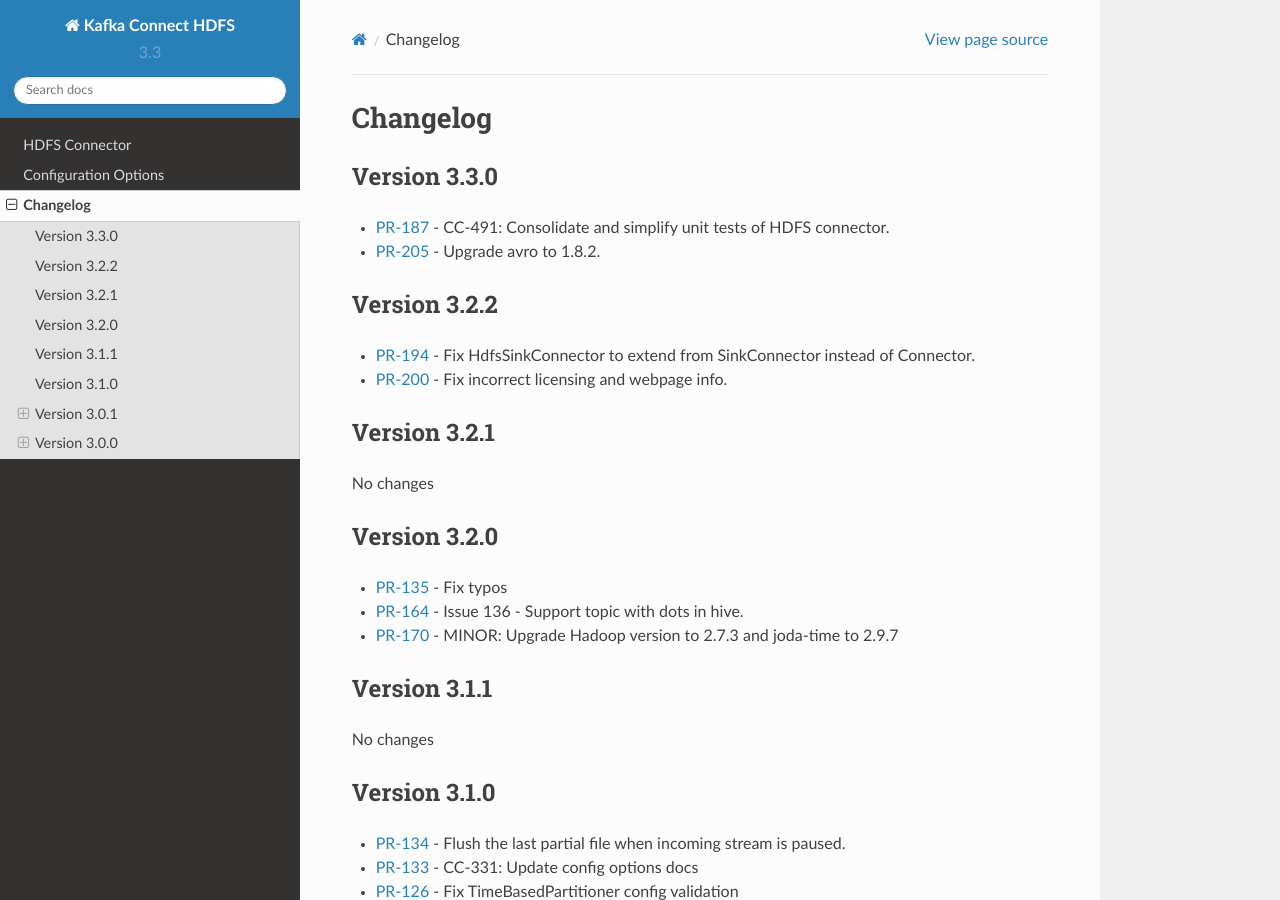
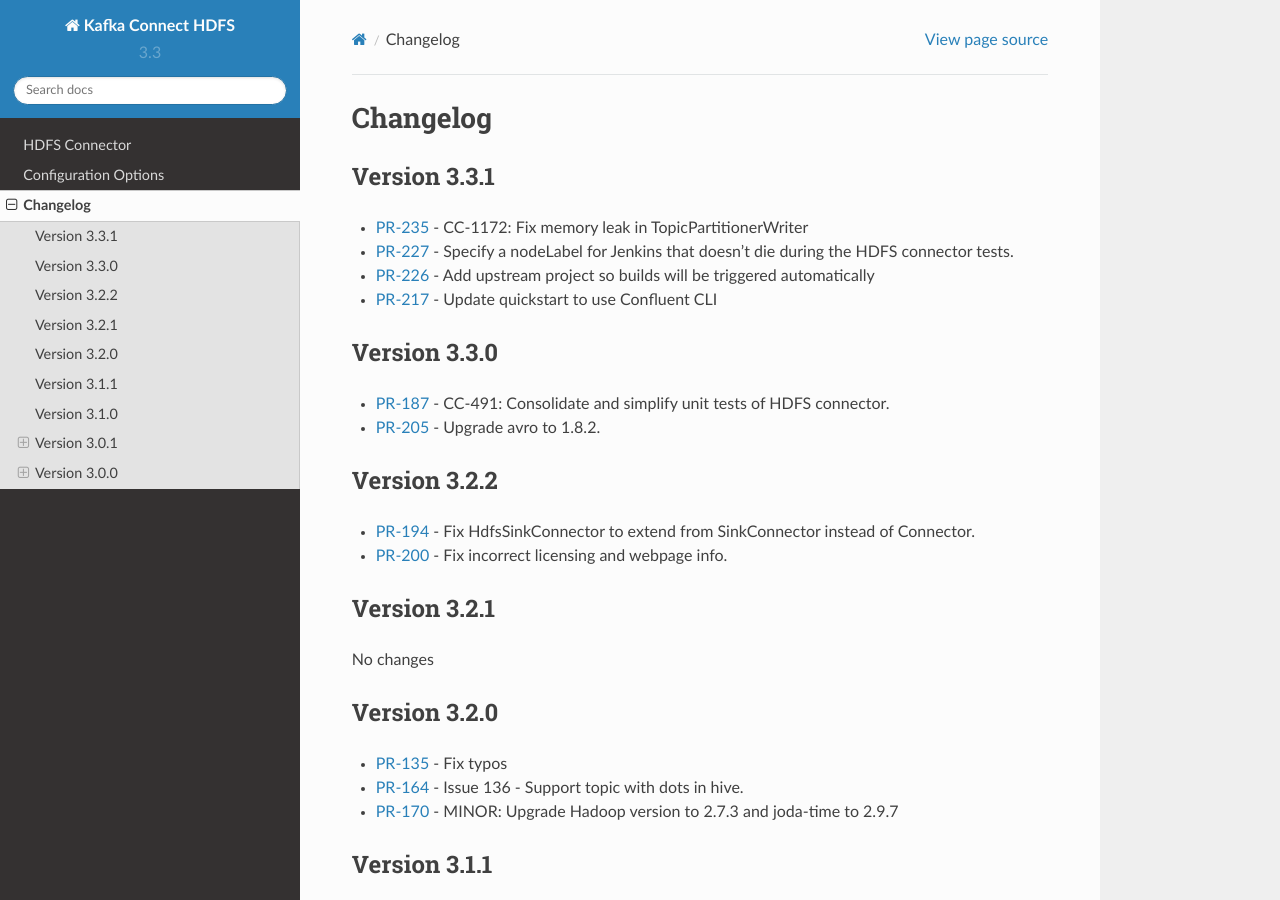
Before and after one commit to AIProphet/kafka-connect-hdfs, a Sphinx documentation site: the page built from docs/changelog.rst, in a window 1280 px wide and 900 px high. Built offline with Sphinx 7.4.7 and the Read the Docs theme 2.0.0, drawn with Linux system fonts in a browser that asks for light colours.

Commit message:
CC-1243: 3.3.1 release notes

```diff
--- a/docs/changelog.rst
+++ b/docs/changelog.rst
@@ -2,6 +2,14 @@
 
 Changelog
 =========
+
+Version 3.3.1
+-------------
+
+* `PR-235 <https://github.com/confluentinc/kafka-connect-hdfs/pull/235>`_ - CC-1172: Fix memory leak in TopicPartitionerWriter
+* `PR-227 <https://github.com/confluentinc/kafka-connect-hdfs/pull/227>`_ - Specify a nodeLabel for Jenkins that doesn't die during the HDFS connector tests.
+* `PR-226 <https://github.com/confluentinc/kafka-connect-hdfs/pull/226>`_ - Add upstream project so builds will be triggered automatically
+* `PR-217 <https://github.com/confluentinc/kafka-connect-hdfs/pull/217>`_ - Update quickstart to use Confluent CLI
 
 Version 3.3.0
 -------------
```
